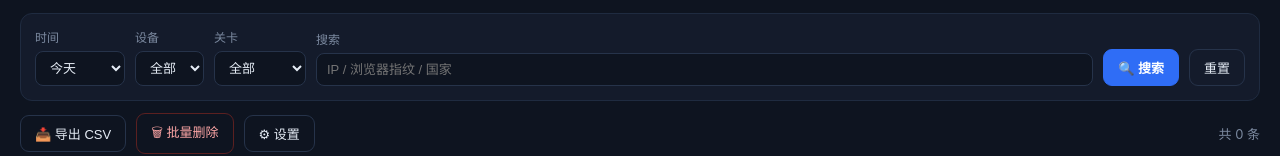
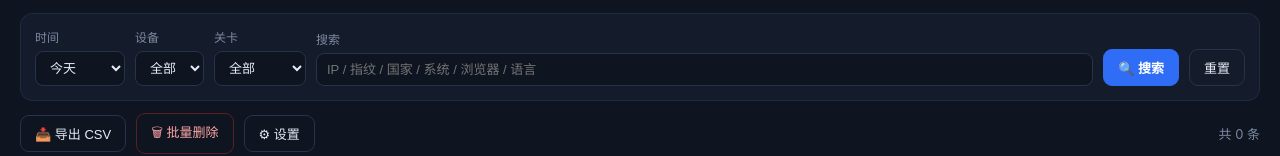
Before and after one commit to xmcrmdgl1717-dotcom/xxl, a website: page public/admin.html in a window 1280 px wide. Shown: the part 170-326 px from the top of the page. Drawn offline with Linux system fonts and the light colour scheme; no server answers.

Commit message:
Update admin.html

```diff
--- a/public/admin.html
+++ b/public/admin.html
@@ -53,7 +53,7 @@
       </select>
     </label>
     <label class="grow">搜索
-      <input id="fKw" placeholder="IP / 浏览器指纹 / 国家">
+      <input id="fKw" placeholder="IP / 指纹 / 国家 / 系统 / 浏览器 / 语言">
     </label>
     <button class="btn primary" id="btnSearch">🔍 搜索</button>
     <button class="btn ghost" id="btnReset">重置</button>
```
